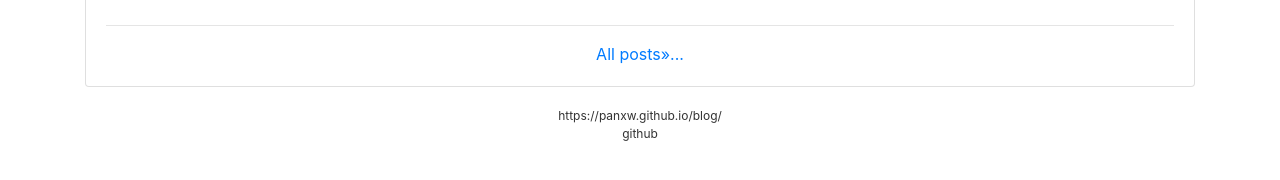
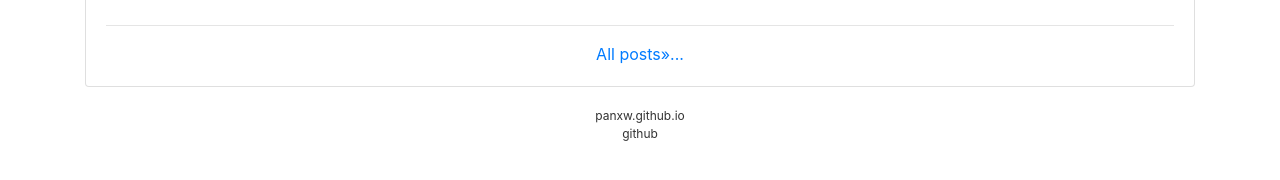
Before and after one commit to panxw/panxw.github.io, a Jekyll site: the page built from index.html, in a window 1280 px wide. Shown: the part 640-820 px from the top of the page. Built offline with Jekyll 4.4.1, drawn with Linux system fonts in a browser that asks for light colours; the list of posts is cut into pages by our own code; some of the changed lines change nothing that is shown.

Commit message:
Update default.html

```diff
--- a/_layouts/default.html
+++ b/_layouts/default.html
@@ -16,7 +16,7 @@
       <br/>
       {{ content }}
        <div class="foot_area">
-	 <a href="https://panxw.github.io/blog/">https://panxw.github.io/blog/</a><br/><a href="https://github.com/panxw/blog">github</a>
+	 <a href="https://panxw.github.io/">panxw.github.io</a><br/><a href="https://github.com/panxw/panxw.github.io/">github</a>
        </div>
     </div>
   </div>
```
